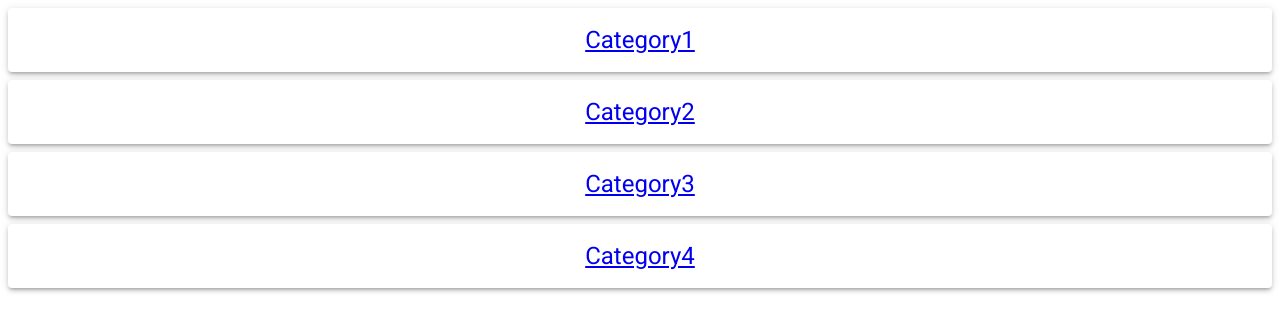
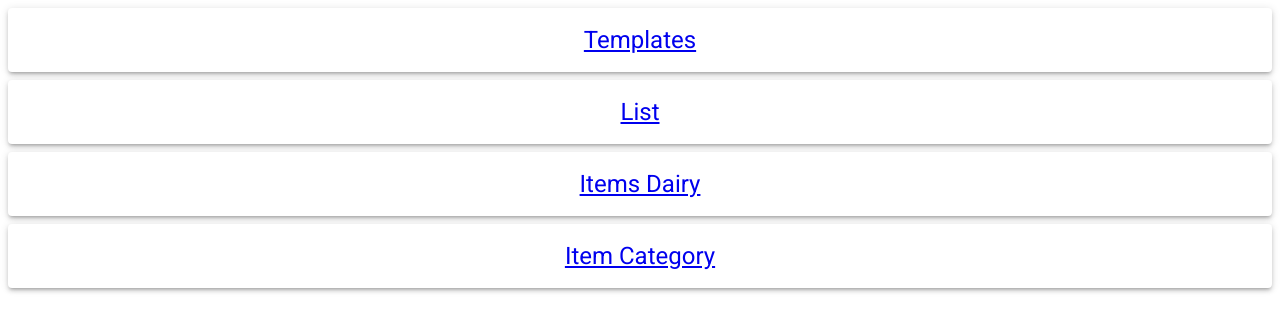
Before and after one commit to DianaBrightside/json-editor, a React (Create React App) app: page / in a window 1280 px wide. Shown: the top 332 px of the page. Built offline with nearby package versions, Linux system fonts and the light colour scheme.

Commit message:
Connected Data Sources

```diff
--- a/src/App.js
+++ b/src/App.js
@@ -9,7 +9,7 @@ const App = () => {
       <Routes>
         <Route path="/login" element={<LoginPage />} />
         <Route path="/" element={<Categories />} />
-        <Route path="/json" element={<Json />} />
+        <Route path="/json/:category" element={<Json />} />
       </Routes>
     </BrowserRouter>
   );
--- a/src/components/Categories.js
+++ b/src/components/Categories.js
@@ -2,10 +2,27 @@ import React from "react";
 import Category from "./Category";
 
 const Categories = () => {
-  const categories = ["Category1", "Category2", "Category3", "Category4"];
+  const categories = [
+    {
+      name: "Templates",
+      dataPath: "/templates/-MspbJgNSBHuEegWBGcL",
+    },
+    {
+      name: "List",
+      dataPath: "/list/-MspLd6c71Ow9c1lV_5M",
+    },
+    {
+      name: "Items Dairy",
+      dataPath: "items/dairy/-Msp_tU-T0sCFAKUnhO8",
+    },
+    {
+      name: "Item Category",
+      dataPath: "/item-category/-MspSftLUEZEMpQK0nWE",
+    },
+  ];
 
-  return categories.map((category, index) => (
-    <Category category={category} key={index} />
+  return categories.map(({ name, dataPath }) => (
+    <Category category={name} key={name} dataPath={dataPath} />
   ));
 };
 
--- a/src/components/Category.js
+++ b/src/components/Category.js
@@ -1,14 +1,17 @@
 import { Box, Grid, Paper, Typography } from "@material-ui/core";
 import { Link } from "react-router-dom";
 
-const Category = ({ category }) => {
+const Category = ({ category, dataPath }) => {
   return (
     <Grid container spacing={2}>
       <Grid item xs={12}>
         <Paper elevation={3}>
           <Typography variant="h5">
             <Box sx={{ p: 2, textAlign: "center" }}>
-              <Link to="/json">{category}</Link>
+              <Link to={{
+                pathname: `/json/${category}`,
+                search: dataPath
+              }}>{category}</Link>
             </Box>
           </Typography>
         </Paper>
--- a/src/components/Json.js
+++ b/src/components/Json.js
@@ -1,16 +1,20 @@
 import { JsonEditor as Editor } from "jsoneditor-react";
 import "jsoneditor-react/es/editor.min.css";
 import React, { useEffect } from "react";
+import { useLocation, useParams } from "react-router-dom";
 import { setDatebaseValues, useGetFromDatebase } from "../authentication/app";
 
 const Json = () => {
+  let { category } = useParams();
+  const location = useLocation();
+  const dataPath = location.search.slice(1, location.length);
   const [invoke, initialJson] = useGetFromDatebase();
   useEffect(() => {
-    invoke("user");
-  }, [invoke]);
+    invoke(dataPath);
+  }, []);
   console.log(initialJson);
   const handleChange = (newJson) => {
-    setDatebaseValues("user", newJson);
+    setDatebaseValues(dataPath, newJson);
   };
 
   return initialJson && <Editor value={initialJson} onChange={handleChange} />;
```
